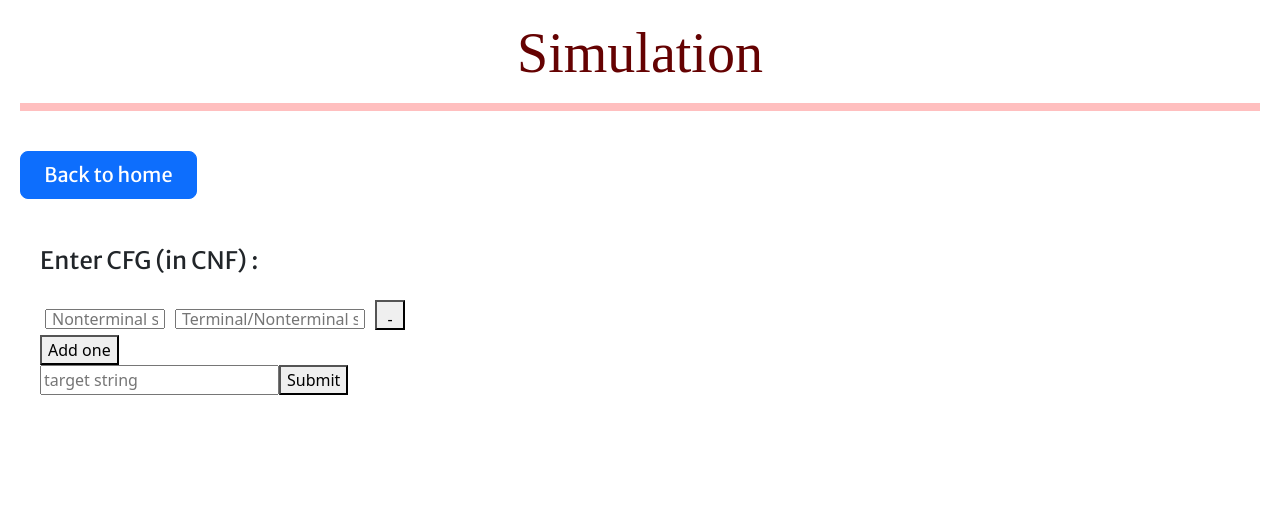
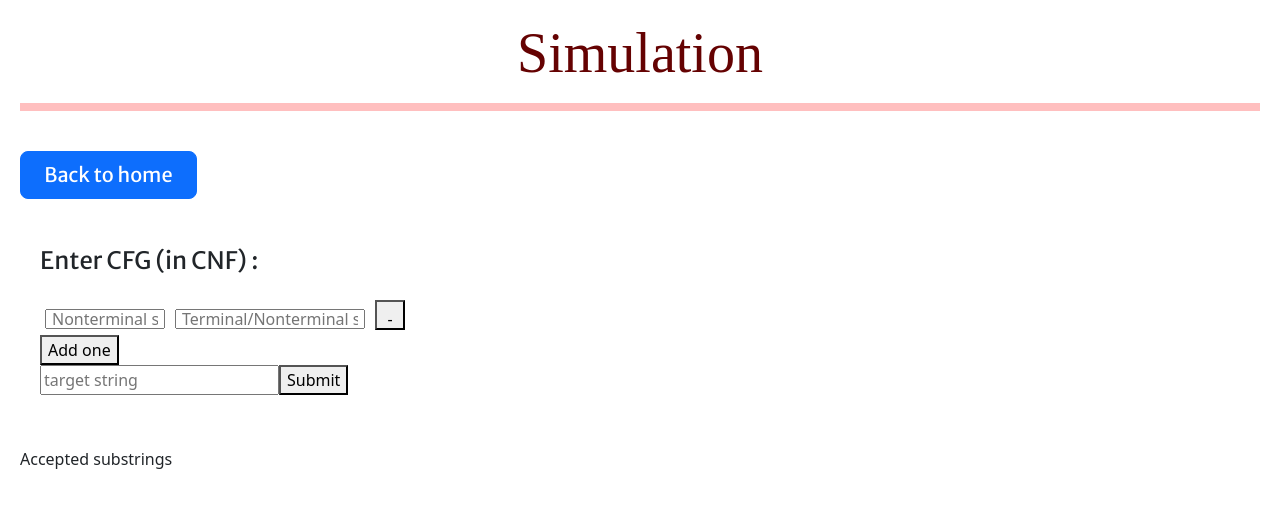
Before and after one commit to arunimabarik75/CYK-Algorithm-Simulation, a React (Create React App) app: page /example in a window 1280 px wide. Shown: the top 508 px of the page. Built offline with nearby package versions, Linux system fonts and the light colour scheme; a web font is replaced by a local one.

Commit message:
Added substring

```diff
--- a/src/components/example.js
+++ b/src/components/example.js
@@ -10,7 +10,8 @@ import Button from 'react-bootstrap/Button';
 function Example() {
   const [component_state, setComponent_State] = useState({
     table: [],
-    target: ''
+    target: '',
+    substr: new Set()
   })
   const productions = {}
 
@@ -30,7 +31,22 @@ function Example() {
     });
     setComponent_State(prev_state => ({...prev_state, target: tgt}))
     setComponent_State(prev_state => ({...prev_state, table: isMember(tgt, productions)}))
+    findSubstring();
   };
+
+  function findSubstring(){
+    var lst = new Set();
+    for(var i = 0; i < component_state.target.length; i++){
+      for(var j = 0; j < component_state.target.length-i; j++){
+        if(component_state.table[i][j].final_product.has('S')){
+          console.log(i,j,component_state.target.substring(j, j+i+1));
+          lst.add(component_state.target.substring(j, j+i+1));
+        }
+      }
+    }
+    console.log(lst);
+    setComponent_State(prev_state => ({...prev_state, substr: lst}))
+  }
   return (
     <div className='background'>
       <h1>Simulation</h1>
@@ -42,7 +58,7 @@ function Example() {
       <br/>
 
       <Input dataHandler={dataHandler}/>
-      <Output table={component_state.table} target={component_state.target} ></Output>
+      <Output table={component_state.table} target={component_state.target} substr={component_state.substr} ></Output>
     </div>
   );
 }
--- a/src/components/output.js
+++ b/src/components/output.js
@@ -8,6 +8,7 @@ export default function Output(props) {
         tgt.push(props.target.charAt(i))
     }
     const table = props.table;
+    const substr = [...props.substr];
     const preprocess = (str_set) => {
         var str = ''
         if(str_set === undefined)
@@ -57,6 +58,14 @@ export default function Output(props) {
             </table>
                 <p></p>
             <DetailedOutput table = {table} k= {k}></DetailedOutput>
+            <div>Accepted substrings</div>
+            <ol>
+                {
+                    substr.map((item, index) =>
+                        <li key={index}>{item}</li>
+                    )
+                }
+            </ol>
         </div>
     )
 }
```
